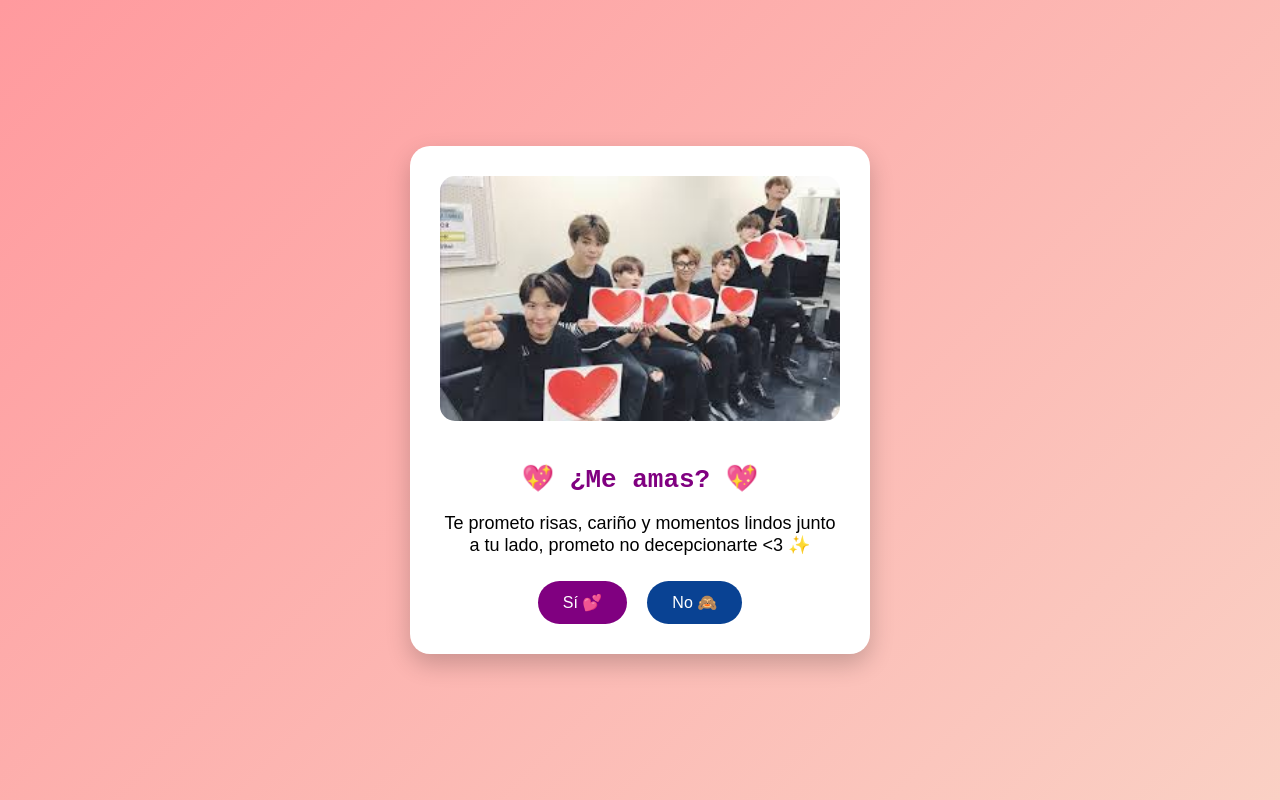
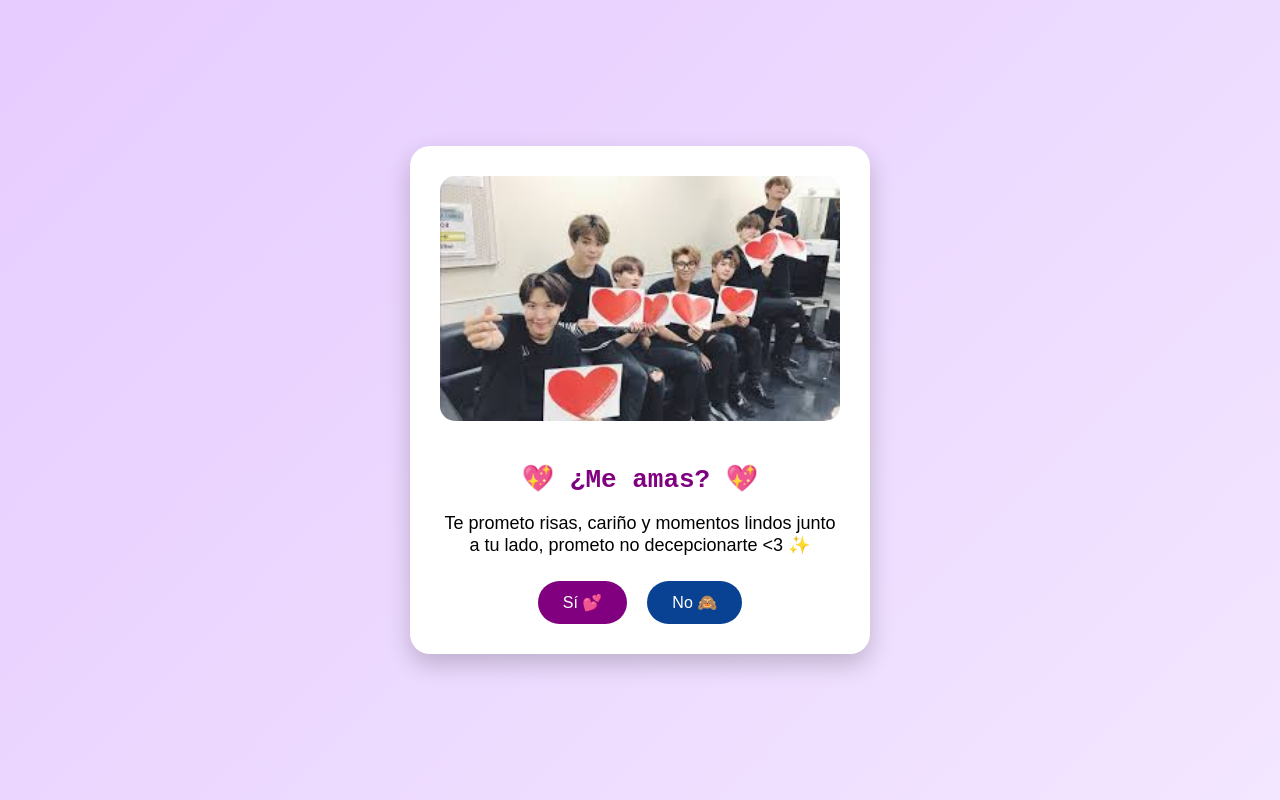
Before and after one commit to JeremyL10/TE-AMO, a plain HTML site: page index.html in a window 1280 px wide. Drawn offline with Linux system fonts and the light colour scheme.

Commit message:
Update index.html

```diff
--- a/index.html
+++ b/index.html
@@ -11,7 +11,7 @@
       display: flex;
       justify-content: center;
       align-items: center;
-      background: linear-gradient(135deg, #ff9a9e, #fad0c4);
+      background: linear-gradient(135deg, #e6ccff, #f3e6ff);
       font-family: 'Arial', sans-serif;
       text-align: center;
     }
```
